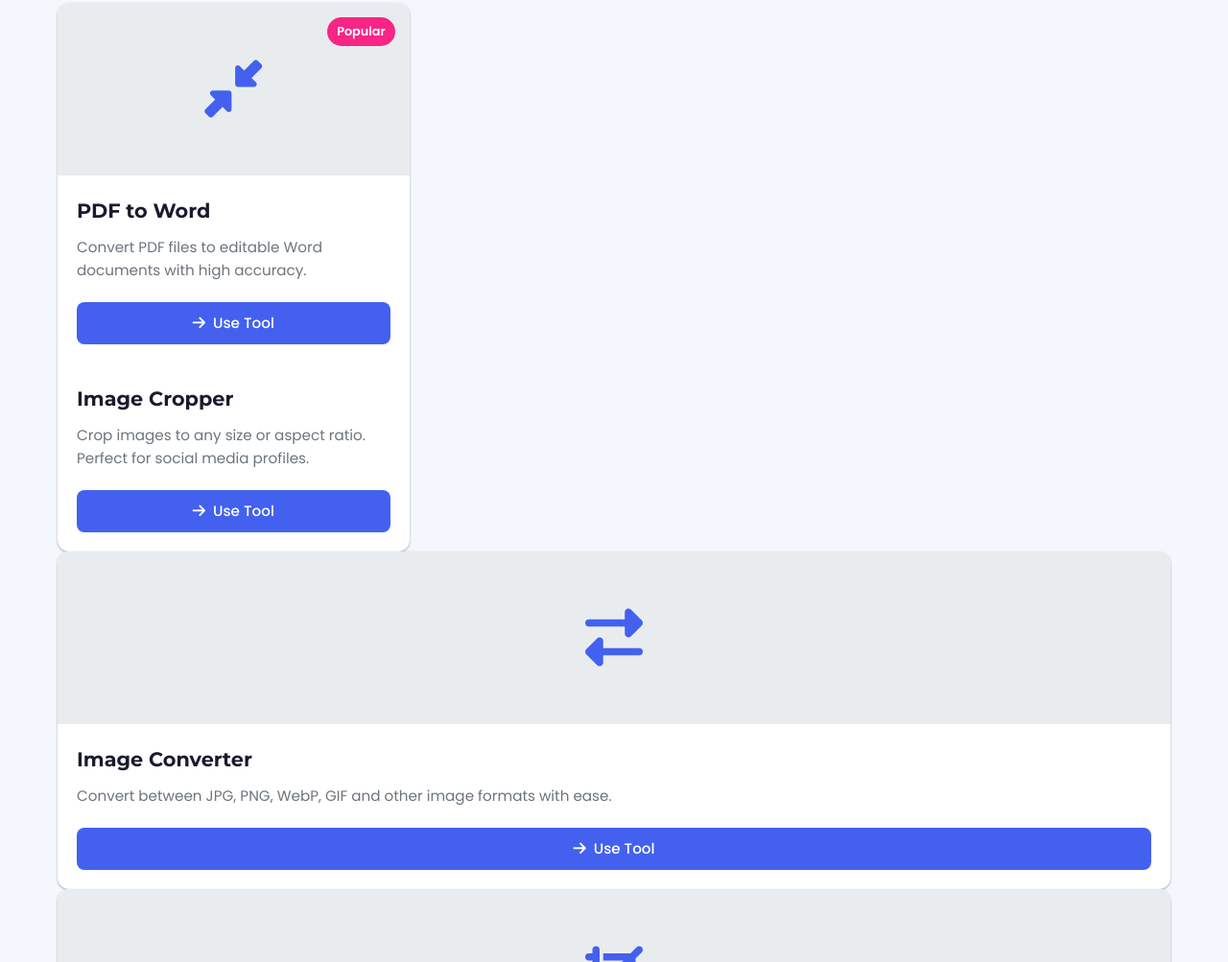
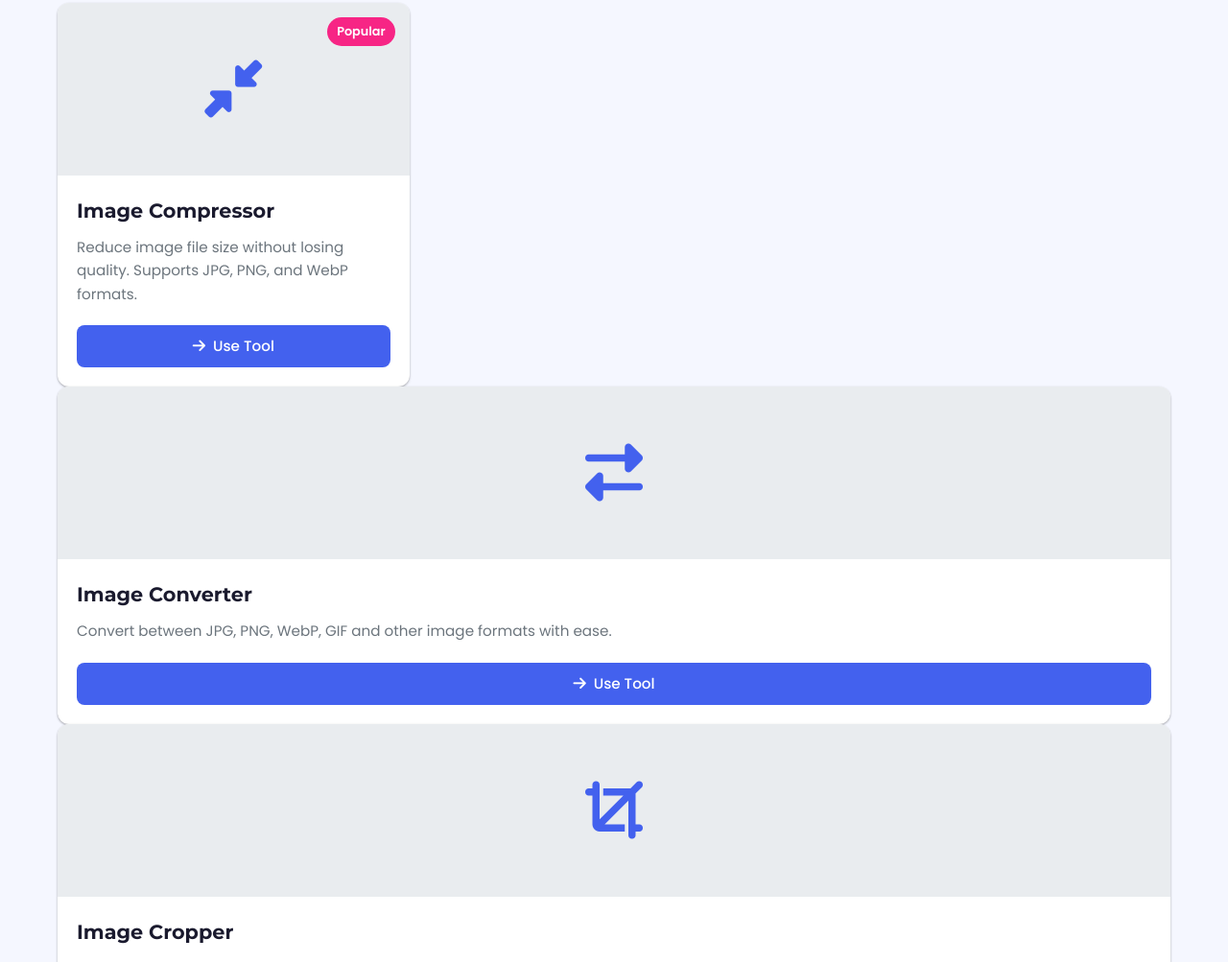
Before and after one commit to Usmanalimanihari/tool, a plain HTML site: page index.html in a window 1280 px wide. Shown: the part 780-1783 px from the top of the page at 96% size. Drawn offline with Linux system fonts and the light colour scheme.

Commit message:
Update index.html

```diff
--- a/index.html
+++ b/index.html
@@ -723,21 +723,12 @@
                         <i class="fas fa-compress-alt"></i>
                     </div>
                     <!-- PDF to Word Converter Example -->
-<div class="tool-card-body">
-    <h3 class="tool-card-title">PDF to Word</h3>
-    <p class="tool-card-desc">Convert PDF files to editable Word documents with high accuracy.</p>
-    <a href="pdf-to-word.html" class="tool-card-btn">
+    <div class="tool-card-body">
+      <h3 class="tool-card-title">Image Compressor</h3>
+      <p class="tool-card-desc">Reduce image file size without losing quality. Supports JPG, PNG, and WebP formats.</p>
+      <a href="tool/img.compress.html" class="tool-card-btn">
         <i class="fas fa-arrow-right"></i> Use Tool
-    </a>
-</div>
-
-<!-- Image Cropper Example -->
-<div class="tool-card-body">
-    <h3 class="tool-card-title">Image Cropper</h3>
-    <p class="tool-card-desc">Crop images to any size or aspect ratio. Perfect for social media profiles.</p>
-    <a href="tool/img.compress.html" class="tool-card-btn">
-        <i class="fas fa-arrow-right"></i> Use Tool
-    </a>
+         </a>
 </div>
                     </div>
                 </div>
```
